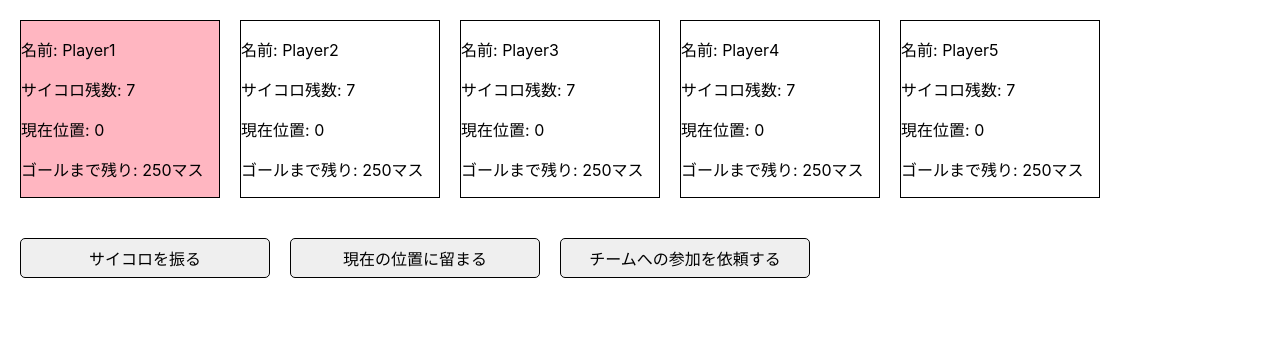
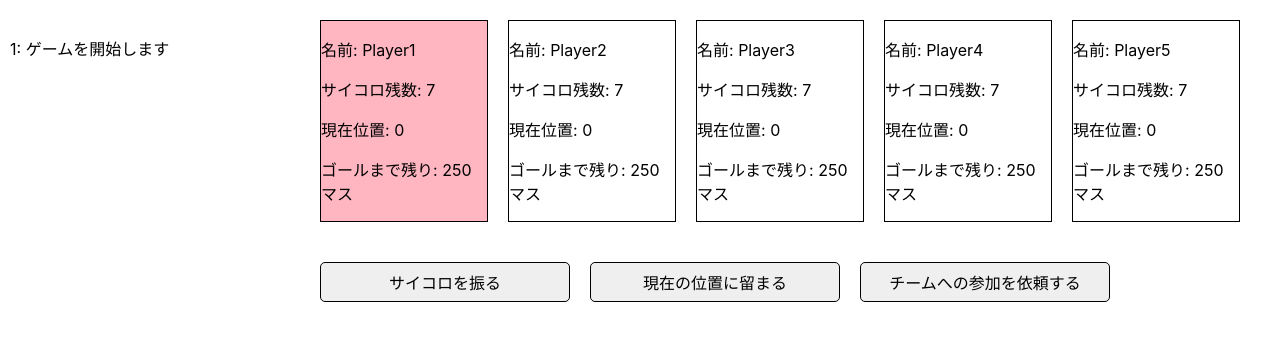
Before and after one commit to shogi9x9/dilemma, a Next.js app: page /games in a window 1280 px wide. Shown: the top 340 px of the page. Built offline with nearby package versions, Linux system fonts and the light colour scheme.

Commit message:
added actionLogs component

```diff
--- a/classes/person.ts
+++ b/classes/person.ts
@@ -1,9 +1,8 @@
-import { PassThrough } from 'stream';
 import Player from './player';
 
 export default class Person extends Player {
+  name: String;
   private dice_num: Number;
-  private name: String;
   private position: Number;
 
   constructor(name: String, dice_num: Number) {
@@ -38,6 +37,19 @@ export default class Person extends Player {
     }
   }
 
+  receive_dice(dice_num) {
+    this.dice_num += dice_num
+  }
+
+  pass_dice() {
+    this.dice_num -= 1
+    return 1
+  }
+
+  is_gameover() {
+    return this.dice_num <= 0;
+  }
+
   toString() {
     return `name: ${this.name}\n dice_num: ${this.dice_num}\n position: ${this.position}`
   }
@@ -49,8 +61,4 @@ export default class Person extends Player {
   private get_dice_num() {
     return this.dice_num;
   }
-
-  private is_gameover() {
-    return this.dice_num <= 0;
-  }
 }
--- a/classes/player.ts
+++ b/classes/player.ts
@@ -1,8 +1,13 @@
 export default abstract class Player {
+  name: string
   constructor() {};
   abstract throw_dice();
   abstract get_position();
   abstract is_gameover();
   abstract get_dice_num();
   abstract get_player_summary();
+  abstract receive_dice(dice_num);
+  abstract pass_dice();
+  abstract askForTeaming();
+  abstract stay();
 }
--- /dev/null
+++ b/components/actionLogs.tsx
@@ -0,0 +1,27 @@
+import React, { useRef, useEffect } from 'react';
+import style from '../styles/components/actionLogs.module.scss';
+
+const ActionLogs = ({ actionLogs }) => {
+  const logsEndRef = useRef(null)
+
+  const scrollToBottom = () => {
+    logsEndRef.current.scrollIntoView({ behavior: "auto" })
+  }
+
+  useEffect(scrollToBottom, [actionLogs]);
+
+  return (
+    <div className={style.actionLogs}>
+      {
+        actionLogs.map((log, index) => {
+          return (
+            <p key={`log_${index}`}>{`${index + 1}`}: {log}</p>
+          )
+        })
+      }
+      <div ref={logsEndRef} />
+    </div>
+  )
+}
+
+export default ActionLogs
--- a/components/playerActions.tsx
+++ b/components/playerActions.tsx
@@ -11,21 +11,61 @@ enum Actions {
 const PlayerActions = (props) => {
   const updateIndex = (action) => {
     let players = props.players.slice();
-    let curr_player = players[props.curr_index]
+    let curr_player = players[props.curr_index] as Player;
+    let logs = props.actionLogs.slice();
+    let until_goal;
+    if (!curr_player.is_gameover()) {
       switch (action) {
         case Actions.Throw_dice:
-        curr_player.throw_dice()
+          let curr_dice_num = curr_player.get_dice_num();
+          let dice_vals = curr_player.throw_dice();
+          let sum = dice_vals.reduce((a, x) => a += x, 0);
+          until_goal = props.goal - curr_player.get_position();
+          logs.push(`${curr_player.name}がサイコロを${curr_dice_num}個投げました`)
+          logs.push(`${dice_vals.join(' ')} (計: ${sum}, 残り: ${until_goal}マス)`)
+          let curr_pos = curr_player.get_position() % 5
+          if (curr_pos != props.curr_index) {
+            let owner = players[curr_pos] as Player;
+            if (owner.is_gameover()) {
+              logs.push(`${owner.name}所有のマスに止まりましたが既に敗北しているため何も起こりませんでした`)
+            } else {
+              logs.push(`${owner.name}所有のマスに止まったため対決します`)
+              if (Math.floor(Math.random() * 2) == 1) {
+                logs.push(`${curr_player.name}が勝利したため${owner.name}よりサイコロを1つ奪います`)
+                curr_player.receive_dice(owner.pass_dice())
+                if (owner.is_gameover()) {
+                  logs.push(`${owner.name}がサイコロを全て失ったため敗北しました`)
+                }
+              } else {
+                logs.push(`${owner.name}が勝利したため${curr_player.name}よりサイコロを1つ奪います`)
+                owner.receive_dice(curr_player.pass_dice())
+              }
+              players[curr_pos] = owner
+            }
+          } else {
+            logs.push(`${curr_player.name}自身が所有するマスに止まったため何も起こりませんでした`)
+          }
+          if (curr_player.is_gameover()) {
+            logs.push(`${curr_player.name}がサイコロを全て失ったため敗北しました`)
+          }
           break
         case Actions.Stay:
           curr_player.stay()
+          until_goal = props.goal - curr_player.get_position();
+          logs.push(`${curr_player.name}がその場に留まることを選択しました (残り: ${until_goal}マス)`)
           break
         case Actions.Teaming:
           curr_player.askForTeaming()
+          logs.push(`${curr_player.name}がチームへの参加を依頼中です`)
           break
+      }
+    } else {
+      logs.push(`${curr_player.name}は既に敗北しています`)
     }
 
     players[props.curr_index] = curr_player
     props.setPlayers(players)
+    props.setActionLogs(logs)
 
     if (props.curr_index + 1 >= props.player_num) {
       props.setIndex(0)
--- a/pages/games/index.tsx
+++ b/pages/games/index.tsx
@@ -1,17 +1,20 @@
 import PlayerComponent from '../../components/player';
 import PlayerActionsComponent from '../../components/playerActions'
+import ActionLogs from '../../components/actionLogs';
 import Person from '../../classes/person';
 import style from '../../styles/pages/games.module.scss';
 import {useState} from 'react';
-import player from '../../components/player';
 
 const Game = () => {
   const goal = 250;
+  const [actionLogs, setActionLogs] = useState(['ゲームを開始します'])
   const [players, setPlayers] = useState(initialize_players(5));
   const [curr_index, setIndex] = useState(0);
 
   return (
-    <div>
+    <>
+      <ActionLogs actionLogs={actionLogs}/>
+      <div className={style.playerBox}>
         <div className={style.players}>
           {
             players.map((elm, index) => {
@@ -19,14 +22,16 @@ const Game = () => {
               const is_turn = curr_index == index
               return (
                 <PlayerComponent key={player.name} name={player.name} dice_num={player.dice_num}
-              position={player.position} goal={goal} is_gameover={player.is_gameover} is_turn={is_turn}/>
+                position={player.position} goal={goal} is_gameover={player.is_gameover} is_turn={is_turn} />
               )
             })
           }
         </div>
         <PlayerActionsComponent players={players} setPlayers={setPlayers}
-      curr_index={curr_index} setIndex={setIndex} player_num ={players.length} />
+        curr_index={curr_index} setIndex={setIndex} player_num ={players.length}
+        actionLogs={actionLogs} setActionLogs={setActionLogs} goal={goal} />
       </div>
+    </>
   )
 }
 
--- /dev/null
+++ b/styles/components/actionLogs.module.scss
@@ -0,0 +1,11 @@
+.actionLogs {
+  box-sizing: border-box;
+  width: 300px;
+  padding: 20px 10px;
+  height: 100vh;
+  overflow-y: scroll;
+  &::-webkit-scrollbar {
+    display: none;
+  }
+  position: absolute;
+}
--- a/styles/pages/games.module.scss
+++ b/styles/pages/games.module.scss
@@ -1,3 +1,8 @@
+.playerBox {
+  position: relative;
+  margin-left: 300px;
+}
+
 .players {
   display: flex;
   align-items: flex-start;
```
Lines whose indentation alone changed are shown as unchanged.
